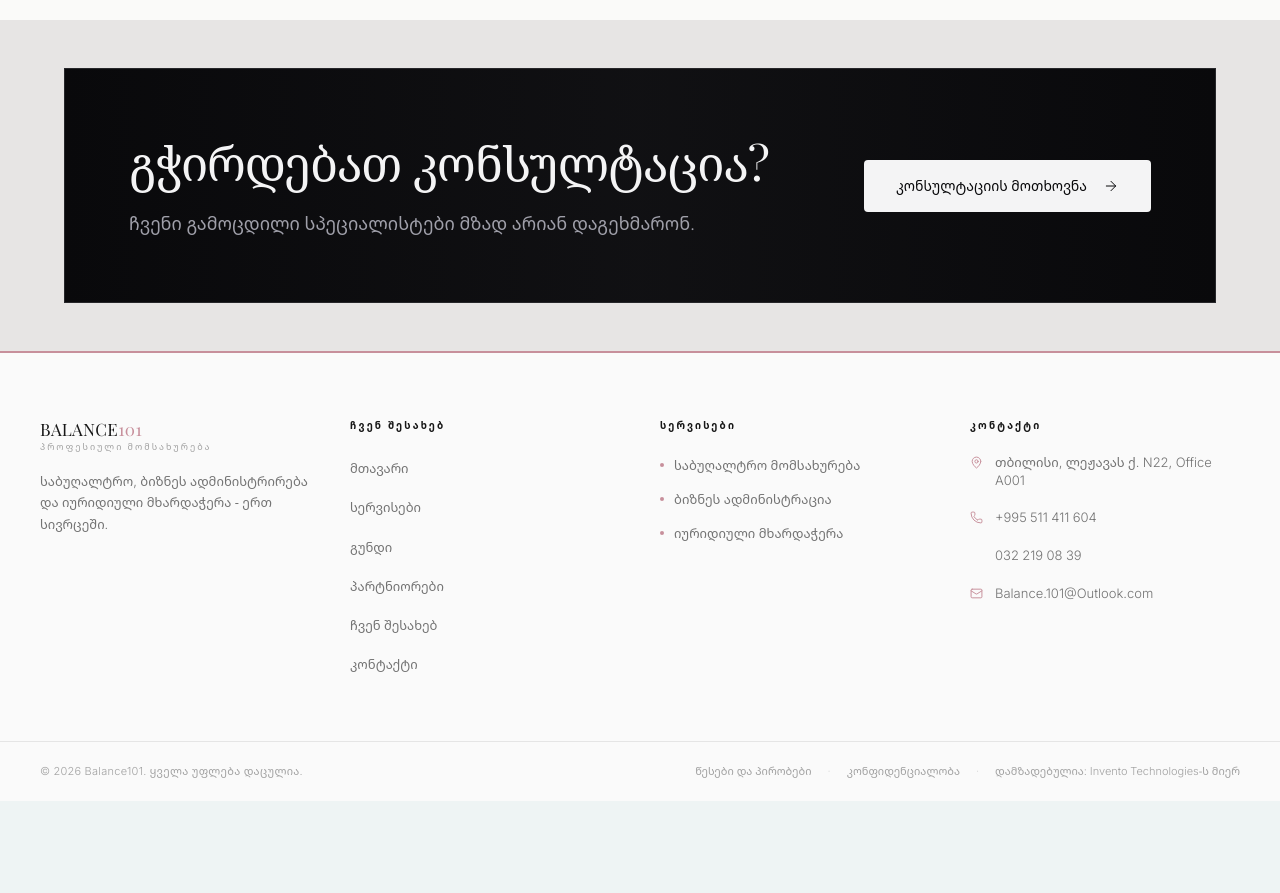
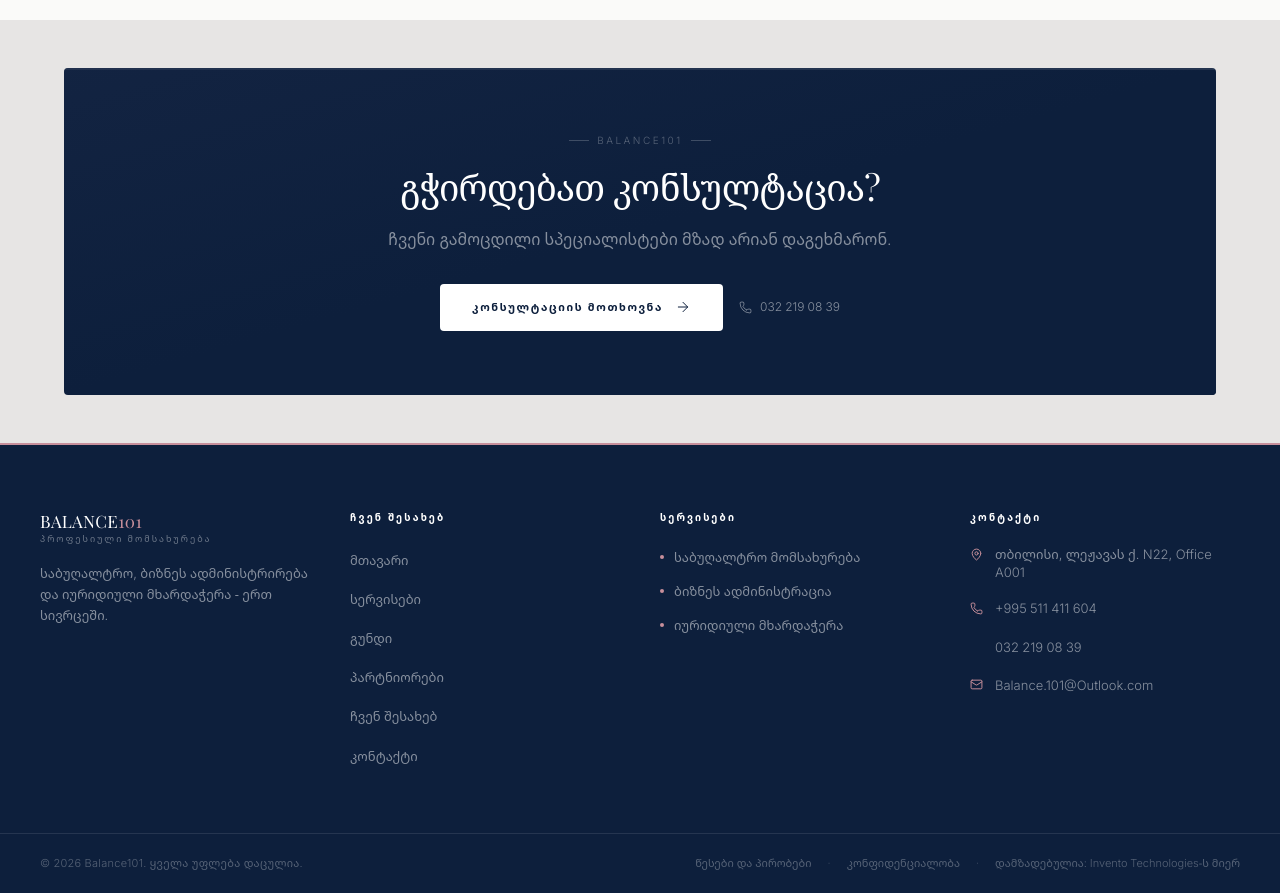
Before and after one commit to Ereklebazanovi/bugaltera, a React (Vite) app: page /partners in a window 1280 px wide. Shown: the part 860-1753 px from the top of the page. Before the commit the page ends 1661 px from the top, so only its background shows below. Built offline with nearby package versions, Linux system fonts and the light colour scheme; no server answers; the database is empty; a web font is replaced by a local one.

Commit message:
testing balance 101

```diff
--- a/src/components/BentoGrid.tsx
+++ b/src/components/BentoGrid.tsx
@@ -84,7 +84,7 @@ export default function BentoGrid() {
                 key={anchor}
                 variants={cardVariant}
                 whileHover="hover"
-                className="bg-white border border-stone-200 rounded-xl p-6 md:p-8 shadow-sm transition-shadow duration-300 hover:shadow-md flex flex-col"
+                className="bg-white border border-stone-200 rounded-xl p-6 md:p-8 shadow-sm transition-[box-shadow,border-color] duration-300 hover:shadow-md hover:border-l-gold-500 flex flex-col"
               >
                 <div className="flex items-start gap-4 mb-4 min-h-16">
                   <Icon size={20} strokeWidth={1.2} className="text-stone-400 shrink-0 mt-1" />
--- a/src/components/ConsultationBanner.tsx
+++ b/src/components/ConsultationBanner.tsx
@@ -1,5 +1,5 @@
 import { Link } from 'react-router-dom'
-import { ArrowRight } from 'lucide-react'
+import { ArrowRight, Phone } from 'lucide-react'
 import { motion } from 'framer-motion'
 import { useTranslation } from 'react-i18next'
 
@@ -8,44 +8,48 @@ export default function ConsultationBanner() {
 
   return (
     <section className="py-12 px-4 md:px-8">
-      {/* გრაფიტისფერი მუქი ფონი, აბსოლუტურად სწორი კუთხეებით და მინიმალისტური ჩრდილით */}
-      <div className="max-w-6xl mx-auto bg-zinc-950 border border-zinc-800 relative overflow-hidden">
+      <div className="max-w-6xl mx-auto bg-navy-900 relative overflow-hidden rounded-sm">
 
-        {/* ძალიან ნაზი, თანამედროვე გრადიენტი ფონზე, რომელიც სიმკაცრეს არ კარგავს */}
-        <div className="absolute inset-0 bg-gradient-to-r from-zinc-950 via-zinc-900 to-zinc-950 opacity-50 pointer-events-none" />
+        {/* Top accent line */}
+        <div className="absolute top-0 left-0 right-0 h-0.5 bg-white/10" />
 
-        <div className="relative px-8 py-16 md:px-16 flex flex-col md:flex-row md:items-center justify-between gap-10">
+        {/* Subtle diagonal overlay */}
+        <div className="absolute inset-0 bg-linear-to-br from-navy-800/40 via-transparent to-navy-900 pointer-events-none" />
 
-          {/* Text Content */}
+        <div className="relative px-8 py-16 md:px-16 flex flex-col items-center text-center gap-8">
+
           <motion.div
             key={i18n.language}
             className="max-w-2xl"
-            initial={{ opacity: 0, y: 20 }}
+            initial={{ opacity: 0, y: 16 }}
             whileInView={{ opacity: 1, y: 0 }}
-            viewport={{ once: true, margin: "-100px" }}
+            viewport={{ once: true, margin: '-100px' }}
             transition={{ duration: 0.5, ease: 'easeOut' }}
           >
-            <h2 className="font-serif text-3xl md:text-4xl lg:text-5xl text-zinc-100 font-normal mb-4 leading-tight tracking-tight">
+            <p className="flex items-center justify-center gap-2 text-[10px] tracking-[0.25em] text-white/30 uppercase mb-4">
+              <span className="w-5 h-px bg-white/20 shrink-0" />
+              Balance101
+              <span className="w-5 h-px bg-white/20 shrink-0" />
+            </p>
+            <h2 className="font-serif text-3xl md:text-4xl text-white font-normal mb-4 leading-tight tracking-tight">
               {t('consultationBanner.heading')}
             </h2>
-            <p className="text-zinc-400 text-base md:text-lg font-light leading-relaxed max-w-xl">
+            <p className="text-white/50 text-base font-light leading-relaxed">
               {t('consultationBanner.subCopy')}
             </p>
           </motion.div>
 
-          {/* CTA Button */}
           <motion.div
             key={i18n.language + '_cta'}
-            initial={{ opacity: 0, y: 20 }}
+            initial={{ opacity: 0, y: 12 }}
             whileInView={{ opacity: 1, y: 0 }}
-            viewport={{ once: true, margin: "-100px" }}
-            transition={{ duration: 0.5, delay: 0.1, ease: 'easeOut' }}
-            className="shrink-0"
+            viewport={{ once: true, margin: '-100px' }}
+            transition={{ duration: 0.5, delay: 0.12, ease: 'easeOut' }}
+            className="flex flex-col sm:flex-row items-center gap-4"
           >
-            {/* ღილაკი: სუფთა თეთრი (Ivory), შავი ტექსტით. მაქსიმალური კონტრასტი და თანამედროვეობა */}
             <Link
               to="/contact"
-              className="group inline-flex items-center justify-center gap-4 px-8 py-4 w-full md:w-auto bg-zinc-100 text-zinc-950 text-sm font-medium hover:bg-white hover:scale-[1.02] transition-all duration-300 no-underline rounded-sm"
+              className="group inline-flex items-center justify-center gap-3 px-8 py-3.5 bg-white text-navy-900 text-[11px] font-semibold tracking-[0.15em] uppercase hover:bg-white/90 transition-colors duration-300 no-underline rounded-sm"
             >
               {t('consultationBanner.cta')}
               <ArrowRight
@@ -53,6 +57,13 @@ export default function ConsultationBanner() {
                 strokeWidth={1.5}
               />
             </Link>
+            <a
+              href="tel:+995322190839"
+              className="inline-flex items-center gap-2 text-white/50 text-[12px] hover:text-gold-400 transition-colors duration-200 no-underline"
+            >
+              <Phone size={13} strokeWidth={1.5} />
+              032 219 08 39
+            </a>
           </motion.div>
 
         </div>
--- a/src/components/Footer.tsx
+++ b/src/components/Footer.tsx
@@ -11,7 +11,7 @@ export default function Footer() {
   const phones    = t('layout.footer.phones',      { returnObjects: true }) as Array<{ display: string; href: string }>
 
   return (
-    <footer className="bg-neutral-50 border-t-2 border-t-gold-500">
+    <footer className="bg-navy-900 border-t-2 border-t-gold-500">
 
       {/* ── Main grid ─────────────────────────────────────────────────────── */}
       <div className="max-w-7xl mx-auto px-6 md:px-10 py-16 grid grid-cols-1 sm:grid-cols-2 lg:grid-cols-4 gap-12 lg:gap-10">
@@ -19,21 +19,21 @@ export default function Footer() {
         {/* Col 1 — Brand */}
         <div className="sm:col-span-2 lg:col-span-1">
           <Link to="/" className="inline-flex flex-col leading-none no-underline mb-5 group">
-            <span className="font-serif text-[17px] tracking-wide text-neutral-900 uppercase group-hover:text-gold-600 transition-colors duration-200">
+            <span className="font-serif text-[17px] tracking-wide text-white uppercase group-hover:text-gold-400 transition-colors duration-200">
               BALANCE<span className="text-gold-500">101</span>
             </span>
-            <span className="text-[9px] font-normal tracking-[0.22em] text-neutral-400 mt-1 uppercase">
+            <span className="text-[9px] font-normal tracking-[0.22em] text-white/40 mt-1 uppercase">
               {t('layout.header.subtitle')}
             </span>
           </Link>
-          <p className="text-[13px] text-neutral-500 leading-relaxed max-w-[22rem]">
+          <p className="text-[13px] text-white/50 leading-relaxed max-w-88">
             {t('layout.footer.tagline')}
           </p>
         </div>
 
         {/* Col 2 — Navigation */}
         <div>
-          <p className="text-[10px] font-semibold tracking-[0.22em] uppercase text-neutral-900 mb-5">
+          <p className="text-[10px] font-semibold tracking-[0.22em] uppercase text-white mb-5">
             {t('layout.footer.navHeading')}
           </p>
           <ul className="space-y-3 list-none p-0 m-0">
@@ -41,7 +41,7 @@ export default function Footer() {
               <li key={i}>
                 <Link
                   to={navRoutes[i] ?? '/'}
-                  className="text-[13px] text-neutral-500 hover:text-gold-600 transition-colors duration-200 no-underline"
+                  className="text-[13px] text-white/50 hover:text-gold-400 transition-colors duration-200 no-underline"
                 >
                   {label}
                 </Link>
@@ -52,14 +52,14 @@ export default function Footer() {
 
         {/* Col 3 — Services */}
         <div>
-          <p className="text-[10px] font-semibold tracking-[0.22em] uppercase text-neutral-900 mb-5">
+          <p className="text-[10px] font-semibold tracking-[0.22em] uppercase text-white mb-5">
             {t('layout.footer.servicesHeading')}
           </p>
           <ul className="space-y-3 list-none p-0 m-0">
             {services.map((label, i) => (
               <li key={i} className="flex items-center gap-2.5">
                 <span className="w-1 h-1 rounded-full bg-gold-500 shrink-0" />
-                <span className="text-[13px] text-neutral-500">{label}</span>
+                <span className="text-[13px] text-white/50">{label}</span>
               </li>
             ))}
           </ul>
@@ -67,13 +67,13 @@ export default function Footer() {
 
         {/* Col 4 — Contact */}
         <div>
-          <p className="text-[10px] font-semibold tracking-[0.22em] uppercase text-neutral-900 mb-5">
+          <p className="text-[10px] font-semibold tracking-[0.22em] uppercase text-white mb-5">
             {t('layout.footer.contactHeading')}
           </p>
           <ul className="space-y-4 list-none p-0 m-0">
             <li className="flex items-start gap-3">
               <MapPin size={13} className="text-gold-500 mt-0.5 shrink-0" strokeWidth={1.8} />
-              <span className="text-[13px] text-neutral-500 leading-snug">
+              <span className="text-[13px] text-white/50 leading-snug">
                 {t('layout.footer.location')}
               </span>
             </li>
@@ -82,7 +82,7 @@ export default function Footer() {
                 <Phone size={13} className={`shrink-0 ${i === 0 ? 'text-gold-500' : 'text-transparent'}`} strokeWidth={1.8} />
                 <a
                   href={p.href}
-                  className="text-[13px] text-neutral-500 hover:text-gold-600 transition-colors duration-200 no-underline"
+                  className="text-[13px] text-white/50 hover:text-gold-400 transition-colors duration-200 no-underline"
                 >
                   {p.display}
                 </a>
@@ -92,7 +92,7 @@ export default function Footer() {
               <Mail size={13} className="text-gold-500 shrink-0" strokeWidth={1.8} />
               <a
                 href={`mailto:${t('layout.footer.email')}`}
-                className="text-[13px] text-neutral-500 hover:text-gold-600 transition-colors duration-200 no-underline"
+                className="text-[13px] text-white/50 hover:text-gold-400 transition-colors duration-200 no-underline"
               >
                 {t('layout.footer.email')}
               </a>
@@ -103,18 +103,18 @@ export default function Footer() {
       </div>
 
       {/* ── Bottom bar ────────────────────────────────────────────────────── */}
-      <div className="border-t border-neutral-200">
+      <div className="border-t border-white/10">
         <div className="max-w-7xl mx-auto px-6 md:px-10 py-5 flex flex-col sm:flex-row items-center justify-between gap-3">
 
-          <p className="text-[11px] text-neutral-400 tracking-wide">
+          <p className="text-[11px] text-white/30 tracking-wide">
             &copy; {new Date().getFullYear()} Balance101. {t('layout.footer.copyright')}
           </p>
 
-          <div className="flex items-center gap-4 text-[11px] text-neutral-400">
-            <Link to="/terms"   className="hover:text-neutral-600 transition-colors no-underline">{t('layout.footer.terms')}</Link>
-            <span className="text-neutral-300">·</span>
-            <Link to="/privacy" className="hover:text-neutral-600 transition-colors no-underline">{t('layout.footer.privacy')}</Link>
-            <span className="text-neutral-300">·</span>
+          <div className="flex items-center gap-4 text-[11px] text-white/30">
+            <Link to="/terms"   className="hover:text-white/60 transition-colors no-underline">{t('layout.footer.terms')}</Link>
+            <span className="text-white/20">·</span>
+            <Link to="/privacy" className="hover:text-white/60 transition-colors no-underline">{t('layout.footer.privacy')}</Link>
+            <span className="text-white/20">·</span>
             <span>{t('layout.footer.credit')}</span>
           </div>
 
--- a/src/components/Header.tsx
+++ b/src/components/Header.tsx
@@ -130,7 +130,7 @@ export default function Header() {
             {/* Desktop CTA */}
             <Link
               to="/contact"
-              className="hidden lg:inline-flex items-center px-6 py-2.5 bg-stone-900 text-white text-[11px] font-semibold tracking-[0.15em] uppercase hover:bg-stone-700 transition-all duration-300 no-underline rounded-none shrink-0 shadow-sm"
+              className="hidden lg:inline-flex items-center px-6 py-2.5 bg-stone-900 text-white text-[11px] font-semibold tracking-[0.15em] uppercase hover:bg-stone-700 transition-all duration-300 no-underline rounded-sm shrink-0 shadow-sm"
             >
               {t('nav.cta')}
             </Link>
--- a/src/components/HeroVariant.tsx
+++ b/src/components/HeroVariant.tsx
@@ -11,7 +11,7 @@ import CountUp from './CountUp'
 const TRUST_STATS = [
   { num: 10, suffix: '+' },
   { num: 50, suffix: '+' },
-  { num: 4,  suffix: '' },
+  { num: 10,  suffix: '+' },
 ]
 
 // ── Component ─────────────────────────────────────────────────────────────────
@@ -57,12 +57,14 @@ export default function HeroVariant() {
           >
             {/* 1 — Eyebrow: firm type */}
             <motion.p
-              className="text-[10px] md:text-xs tracking-[0.2em] text-white/80 uppercase"
+              className="flex items-center gap-2 text-[10px] md:text-xs tracking-[0.2em] text-white/80 uppercase"
               initial={{ opacity: 0 }}
               animate={{ opacity: 1 }}
               transition={{ duration: 0.6, delay: 0.15 }}
             >
+              <span className="w-5 h-px bg-gold-400 shrink-0" />
               {t('home.hero.eyebrow')}
+              <span className="w-5 h-px bg-gold-400 shrink-0" />
             </motion.p>
 
             {/* 2 — Main title: firm name */}
@@ -96,7 +98,7 @@ export default function HeroVariant() {
 
             {/* 4a — Slogan */}
             <motion.p
-              className="font-serif font-light text-2xl md:text-3xl text-white tracking-wide"
+              className="font-serif font-light italic text-2xl md:text-3xl text-white tracking-wide"
               initial={{ opacity: 0 }}
               animate={{ opacity: 1 }}
               transition={{ duration: 0.8, delay: 0.55 }}
@@ -117,7 +119,7 @@ export default function HeroVariant() {
             <div className="flex flex-col sm:flex-row items-center gap-4 mt-2 md:mt-4">
               <Link
                 to="/contact"
-                className="inline-flex items-center justify-center gap-2 px-8 py-3 w-full sm:w-auto bg-stone-900 text-white text-sm font-medium tracking-wide hover:bg-stone-800 transition-all duration-300 no-underline"
+                className="inline-flex items-center justify-center gap-2 px-8 py-3 w-full sm:w-auto bg-stone-900 text-white text-sm font-medium tracking-wide hover:bg-stone-800 transition-all duration-300 no-underline rounded-sm"
               >
                 {t('home.hero.cta1')}
                 <ArrowRight size={14} strokeWidth={1.5} />
--- a/src/components/PageLoader.tsx
+++ b/src/components/PageLoader.tsx
@@ -1,62 +1,55 @@
 import { useEffect, useState } from 'react'
 import { useLocation } from 'react-router-dom'
 import { motion, AnimatePresence } from 'framer-motion'
+import logoBalance from '../assets/logoBalance.png'
 
-/**
- * Full-screen "Quiet Luxury" page loader.
- *
- * Shows on every route change (including initial load/refresh):
- *   0 ms  → overlay fades in instantly
- *   80ms  → logo slides up into view
- *  120ms  → thin progress line animates left-to-right
- *  650ms  → setVisible(false) triggers exit
- *  650ms+ → overlay slides up out of frame (550ms ease), revealing new page
- *
- * The #ECEAE5 background matches the Hero section so the transition
- * feels like a single continuous material rather than an alien overlay.
- */
 export default function PageLoader() {
   const { pathname } = useLocation()
   const [visible, setVisible] = useState(true)
 
   useEffect(() => {
     setVisible(true)
-    const tid = setTimeout(() => setVisible(false), 650)
+    const tid = setTimeout(() => setVisible(false), 700)
     return () => clearTimeout(tid)
   }, [pathname])
 
   return (
     <AnimatePresence>
       {visible && (
-      <motion.div
+        <motion.div
           initial={{ opacity: 1 }}
           exit={{ opacity: 0 }}
-          transition={{ duration: 0.6, ease: 'easeInOut' }}
-          className="fixed inset-0 z-[9999] flex flex-col items-center justify-center bg-cream-100"
+          transition={{ duration: 0.4, ease: 'easeInOut' }}
+          className="fixed inset-0 z-9999 flex flex-col items-center justify-center bg-navy-900"
         >
-          {/* Logo wordmark */}
+          {/* Logo */}
+          <img
+            src={logoBalance}
+            alt="Balance101"
+            className="h-20 w-auto object-contain brightness-0 invert"
+          />
+
+          {/* Pulse dots */}
           <motion.div
-            initial={{ opacity: 0, y: 10 }}
-            animate={{ opacity: 1, y: 0 }}
-            transition={{ duration: 0.35, delay: 0.08, ease: [0.22, 1, 0.36, 1] }}
-            className="flex flex-col items-center"
+            className="flex items-center gap-1.5 mt-8"
+            initial={{ opacity: 0 }}
+            animate={{ opacity: 1 }}
+            transition={{ delay: 0.2 }}
           >
-            <span className="font-sans text-[13px] font-semibold tracking-[0.25em] text-stone-900 uppercase">
-              BALANCE<span className="text-gold-500">101</span>
-            </span>
-            <span className="text-[7px] font-medium tracking-[0.45em] text-stone-400 mt-1.5 uppercase">
-              საბუღალტრო კომპანია
-            </span>
+            {[0, 1, 2].map((i) => (
+              <motion.span
+                key={i}
+                className="w-1 h-1 rounded-full bg-gold-500"
+                animate={{ opacity: [0.3, 1, 0.3] }}
+                transition={{
+                  duration: 1,
+                  repeat: Infinity,
+                  delay: i * 0.18,
+                  ease: 'easeInOut',
+                }}
+              />
+            ))}
           </motion.div>
-
-          {/* Progress line — grows left → right */}
-          <motion.div
-            className="mt-7 h-px bg-gold-500 w-14"
-            style={{ transformOrigin: 'left center' }}
-            initial={{ scaleX: 0 }}
-            animate={{ scaleX: 1 }}
-            transition={{ duration: 0.52, delay: 0.12, ease: [0.22, 1, 0.36, 1] }}
-          />
         </motion.div>
       )}
     </AnimatePresence>
--- a/src/pages/About.tsx
+++ b/src/pages/About.tsx
@@ -78,9 +78,7 @@ export default function About() {
       {/* ── Intro ─────────────────────────────────────────────────────────── */}
       <section className="relative overflow-hidden bg-white py-16 md:py-20 px-5 md:px-8">
         {/* "2015" watermark */}
-        <div className="absolute inset-0 flex items-end justify-end pointer-events-none select-none overflow-hidden">
-          <span className="font-serif text-[18rem] md:text-[22rem] text-stone-900 opacity-[0.025] leading-none -mb-10 -mr-6">2015</span>
-        </div>
+
 
         <motion.div
           className="relative max-w-6xl mx-auto grid md:grid-cols-[1fr_2fr] gap-10 md:gap-20"
```
